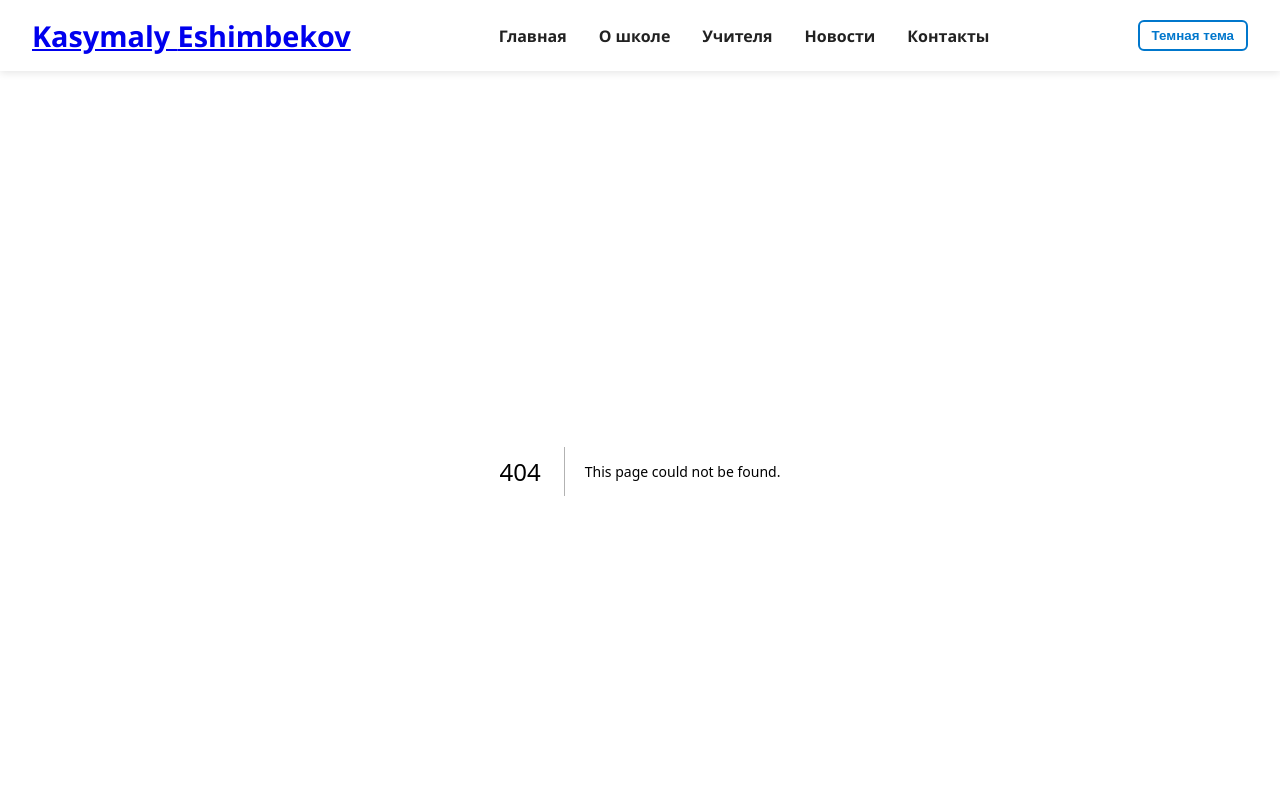
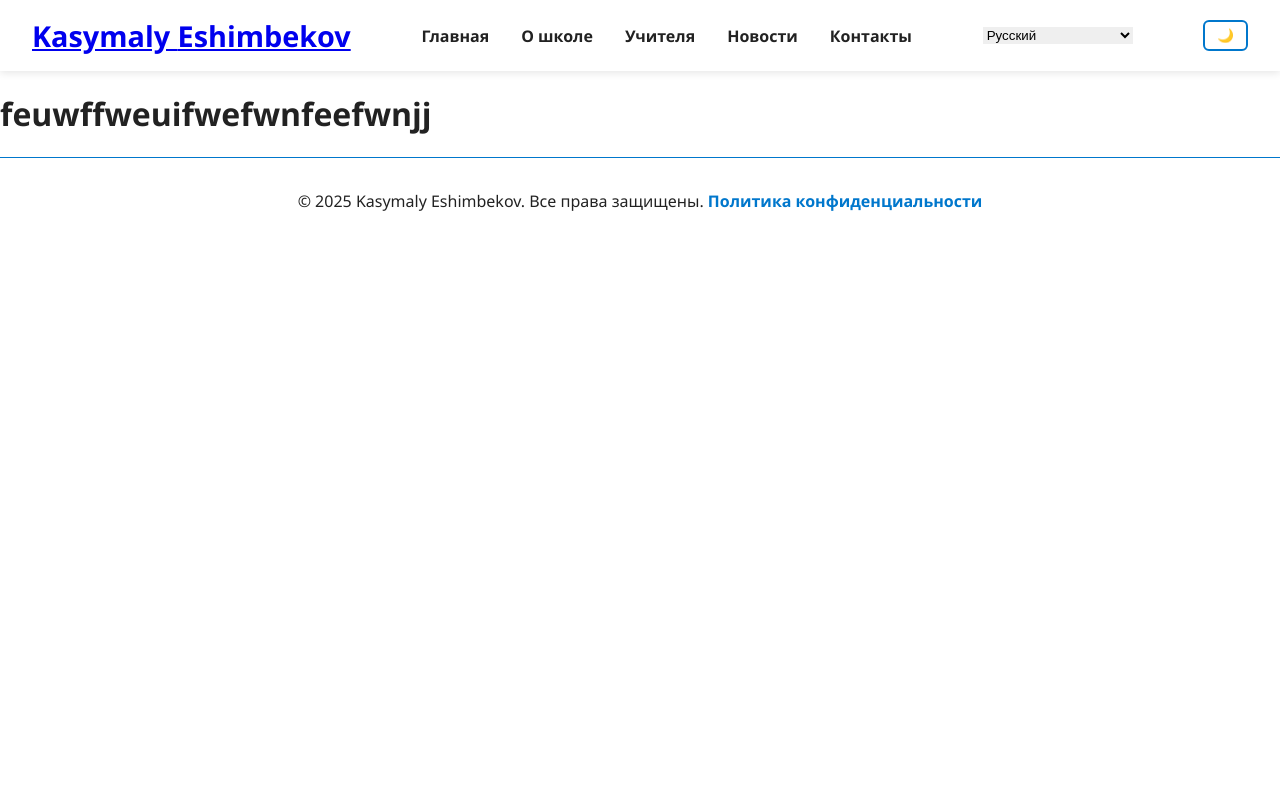
Before and after one commit to satkynovilgiz/Eshimbekov-school, a Next.js app: page / in a window 1280 px wide. Before the commit this address had no page. Shown: the top 800 px of the page. Built offline with nearby package versions, Linux system fonts and the light colour scheme.

Commit message:
fix: select

```diff
--- a/components/Header/Header.jsx
+++ b/components/Header/Header.jsx
@@ -1,14 +1,27 @@
+'use client';
+
 import { useState, useEffect } from 'react';
 import Link from 'next/link';
+import { useRouter } from 'next/router';
 import styles from '@/styles/Header.module.scss';
 
+const LANGUAGES = [
+  { code: 'ru', label: 'Русский' },
+  { code: 'en', label: 'English' }
+];
+
 export default function Header() {
+  const router = useRouter();
   const [theme, setTheme] = useState('light');
+  const [language, setLanguage] = useState('ru');
 
   useEffect(() => {
     const savedTheme = localStorage.getItem('theme') || 'light';
+    document.documentElement.setAttribute('data-theme', savedTheme);
     setTheme(savedTheme);
-    document.documentElement.setAttribute('data-theme', savedTheme);
+
+    const savedLang = localStorage.getItem('lang') || 'ru';
+    setLanguage(savedLang);
   }, []);
 
   const toggleTheme = () => {
@@ -18,23 +31,61 @@ export default function Header() {
     localStorage.setItem('theme', newTheme);
   };
 
+  const handleLanguageChange = (e) => {
+    const lang = e.target.value;
+    setLanguage(lang);
+    localStorage.setItem('lang', lang);
+    // Добавь тут свою i18n логику
+  };
+
+  // Функция для рендера ссылки с защитой от "хард навигации"
+  const NavLink = ({ href, children }) => {
+    const handleClick = (e) => {
+      if (router.asPath === href) {
+        e.preventDefault();
+      }
+    };
+
+    return (
+      <Link href={href} legacyBehavior>
+        <a onClick={handleClick} className={styles.navLink}>
+          {children}
+        </a>
+      </Link>
+    );
+  };
+
   return (
     <header className={styles.header}>
       <div className={styles.container}>
         <div className={styles.logo}>
-          <Link href="/">Kasymaly <span>Eshimbekov</span></Link>
+          <Link href="/" legacyBehavior>
+            <a>Kasymaly <span>Eshimbekov</span></a>
+          </Link>
         </div>
 
         <nav>
-          <Link href="/">Главная</Link>
-          <Link href="/about">О школе</Link>
-          <Link href="/teachers">Учителя</Link>
-          <Link href="/news">Новости</Link>
-          <Link href="/contact">Контакты</Link>
+          <NavLink href="/">Главная</NavLink>
+          <NavLink href="/about">О школе</NavLink>
+          <NavLink href="/teachers">Учителя</NavLink>
+          <NavLink href="/news">Новости</NavLink>
+          <NavLink href="/contact">Контакты</NavLink>
         </nav>
 
+        <select
+          value={language}
+          onChange={handleLanguageChange}
+          // style={{border:"none"}}
+          className={styles.languageSelect}
+          aria-label="Выбор языка"
+        >
+          {LANGUAGES.map(lang => (
+            <option key={lang.code} value={lang.code}>{lang.label}</option>
+          ))}
+        </select>
+
         <button onClick={toggleTheme} className={styles.themeToggle}>
-          {theme === 'light' ? 'Темная тема' : 'Светлая тема'}
+          {theme === 'light' ? '🌙' : '☀️'}
         </button>
       </div>
     </header>
--- a/styles/Header.module.scss
+++ b/styles/Header.module.scss
@@ -67,4 +67,52 @@
       color: var(--bg-color);
     }
   }
+
+  /* Стили для select выбора языка */
+  .languageSelect {
+    position: relative;
+    width: 150px;
+    border: none;
+
+    select {
+      width: 100%;
+      padding: 10px 40px 10px 15px;
+      font-size: 1rem;
+      font-weight: 600;
+      color: var(--text-color);
+      background-color: var(--bg-color);
+      border: 2px solid transparent;
+      border-radius: 12px;
+      box-shadow: 0 2px 8px rgba(0, 0, 0, 0.1);
+      appearance: none;
+      cursor: pointer;
+      transition: border-color 0.3s ease, box-shadow 0.3s ease, background-color 0.3s ease;
+
+      &:hover {
+        border-color: var(--accent-color);
+        box-shadow: 0 0 8px rgba(239, 35, 60, 0.5);
+        background-color: #303447; /* если не используешь lighten */
+      }
+
+      &:focus {
+        outline: none;
+        border-color: var(--accent-color);
+        box-shadow: 0 0 10px rgba(239, 35, 60, 0.8);
+        background-color: #3b3f58; /* если не используешь lighten */
+      }
+    }
+
+    &::after {
+      content: '';
+      pointer-events: none;
+      position: absolute;
+      top: 50%;
+      right: 15px;
+      transform: translateY(-50%);
+      border-left: 7px solid transparent;
+      border-right: 7px solid transparent;
+      border-top: 8px solid var(--accent-color);
+      transition: border-top-color 0.3s ease;
+    }
+  }
 }
```
Also changed, not shown: pages/index.jsx (renamed from pages/home.jsx).
